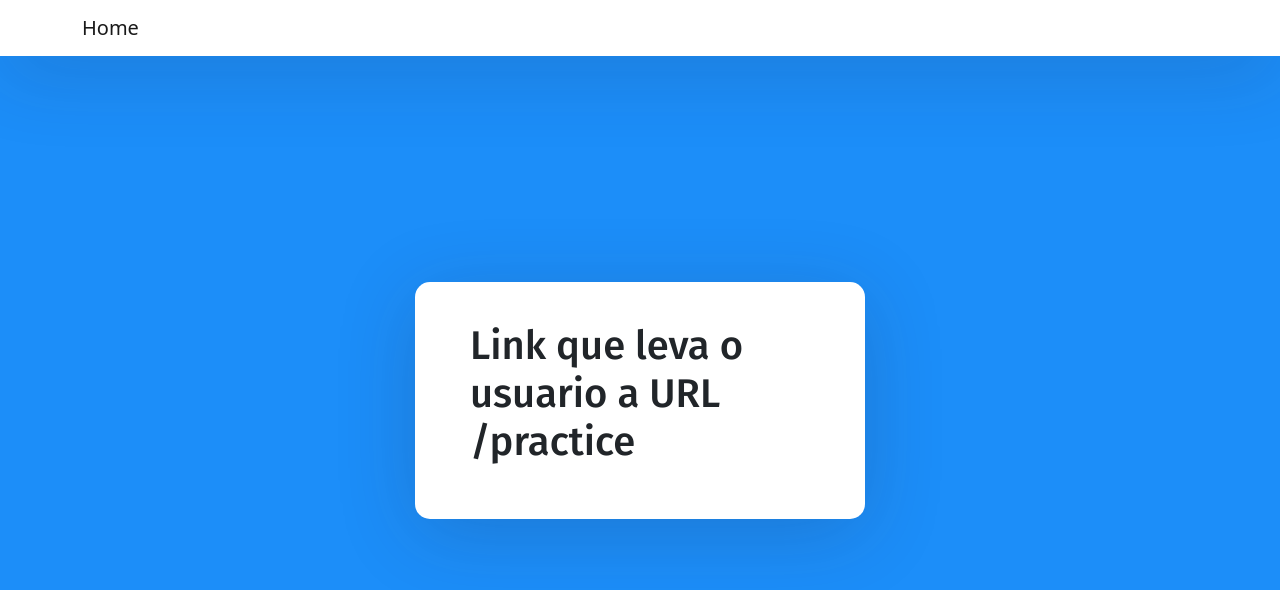
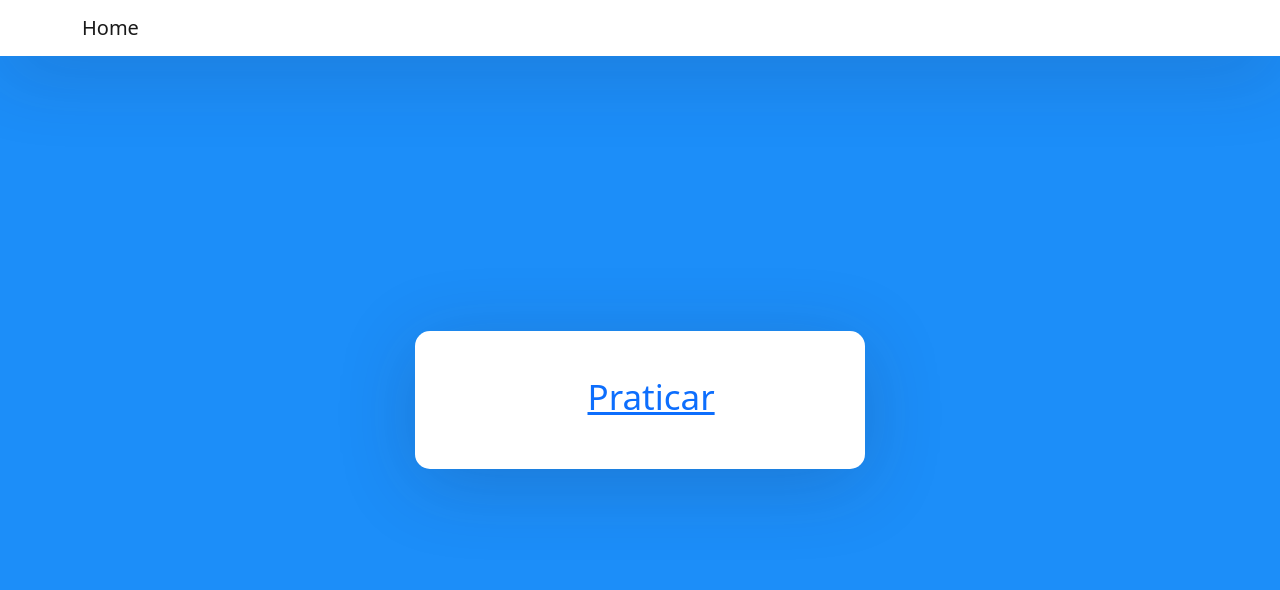
Before and after one commit to Matheusdiogenes/projeto-frontend-reactJS, a React (Create React App) app: page / in a window 1280 px wide. Shown: the top 590 px of the page. Built offline with nearby package versions, Linux system fonts and the light colour scheme.

Commit message:
link praticar
Feito o link  para a rota \pratice

```diff
--- a/src/App.css
+++ b/src/App.css
@@ -28,6 +28,13 @@
   color: #61dafb;
 }
 
+.link{
+  font-size: 35px;
+  margin-left: auto;
+  margin-right: auto;
+  width: 3em
+}
+
 @keyframes App-logo-spin {
   from {
     transform: rotate(0deg);
--- a/src/components/user/home.js
+++ b/src/components/user/home.js
@@ -1,16 +1,24 @@
 import React, { Component } from "react";
 // import {useForm} from "react-hook-form"
 import navbarUser from "./navbarUser"
+import { BrowserRouter as Router, Switch, Route, Link } from "react-router-dom";
+import '../../../node_modules/bootstrap/dist/css/bootstrap.min.css';
 
 export default function HomeUser() {
     // const {register, handleSubmit} = useForm()
 
     return (
+
         <div>
             {navbarUser}
-                <h1>Link que leva o usuario a URL /practice</h1>
+        <div className='link'>
+        <Link to="/practice">Praticar</Link>
+        </div>
+
 
         </div>
+
+
     );
 
 }
```
Also changed, not shown: 1 other file (tests, documents, lock files or other folders). Lines whose indentation alone changed are shown as unchanged.
